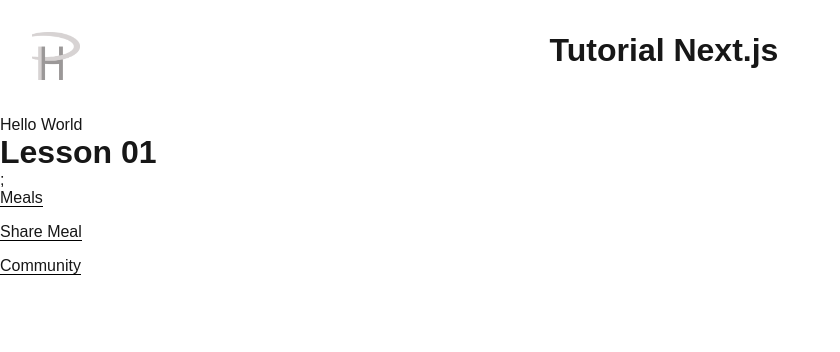
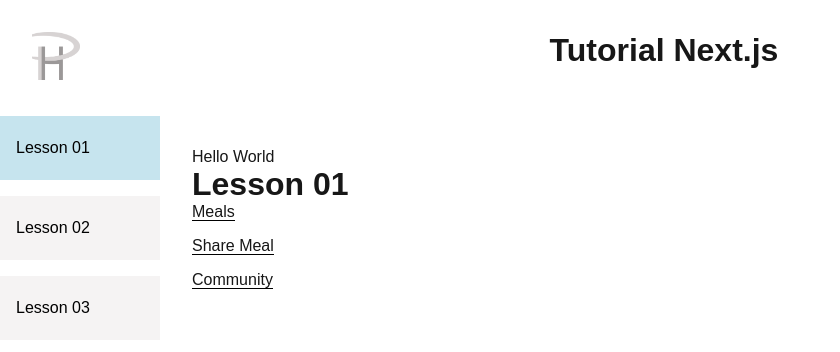
Before and after one commit to Yobuligo/tutorial.nextjs, a Next.js app: page /lesson01 in a window 1280 px wide. Shown: the top 352 px of the page, without its empty margins (0-840 px from the left). Built offline with nearby package versions, Linux system fonts and the light colour scheme.

Commit message:
Add lesson navgiation

```diff
--- a/app/layout.tsx
+++ b/app/layout.tsx
@@ -1,4 +1,6 @@
 import { Header } from "@/components/header/Header";
+import { NavSection } from "@/components/navSection/NavSection";
+import { ILink } from "@/model/ILink";
 import type { Metadata } from "next";
 import { Geist, Geist_Mono } from "next/font/google";
 import "./globals.css";
@@ -12,6 +14,12 @@ const geistMono = Geist_Mono({
   variable: "--font-geist-mono",
   subsets: ["latin"],
 });
+
+const lessons: ILink[] = [
+  { title: "Lesson 01", path: "/lesson01" },
+  { title: "Lesson 02", path: "/lesson02" },
+  { title: "Lesson 03", path: "/lesson03" },
+];
 
 export const metadata: Metadata = {
   title: "Create Next App",
@@ -27,7 +35,7 @@ export default function RootLayout({
     <html lang="en">
       <body className={`${geistSans.variable} ${geistMono.variable}`}>
         <Header />
-        {children}
+        <NavSection links={lessons}>{children}</NavSection>
       </body>
     </html>
   );
--- a/app/lesson01/page.tsx
+++ b/app/lesson01/page.tsx
@@ -11,7 +11,7 @@ const links: ILink[] = [
 export default function Lesson01Page() {
   return (
     <div>
-      <Title title="Lesson 01" />;
+      <Title title="Lesson 01" />
       <LinkList links={links} />
     </div>
   );
--- a/components/navSection/NavSection.module.scss
+++ b/components/navSection/NavSection.module.scss
@@ -2,3 +2,7 @@
   display: flex;
   flex-direction: row;
 }
+
+.content {
+  padding: 2rem;
+}
--- a/components/navSection/NavSection.tsx
+++ b/components/navSection/NavSection.tsx
@@ -6,7 +6,7 @@ export const NavSection: React.FC<INavSectionProps> = (props) => {
   return (
     <div className={styles.navSection}>
       <NavBar links={props.links} />
-      <div>{props.children}</div>
+      <div className={styles.content}>{props.children}</div>
     </div>
   );
 };
```
